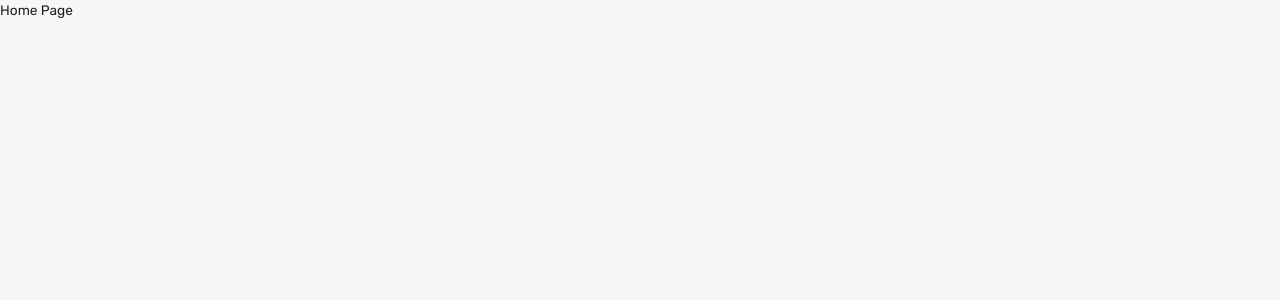
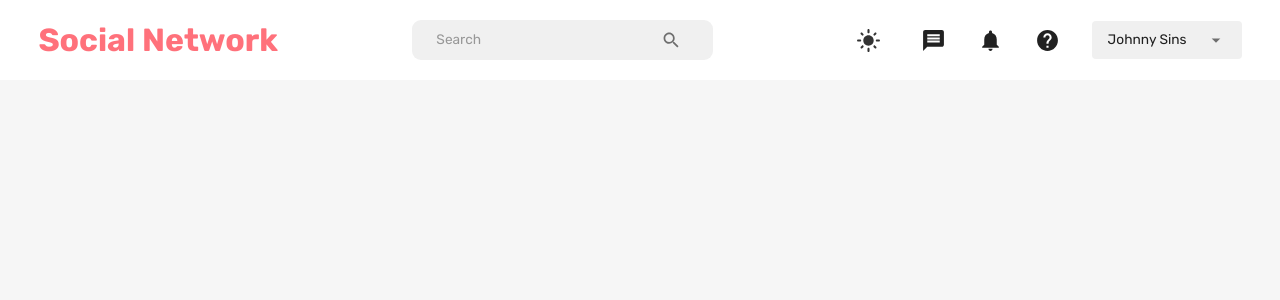
Before and after one commit to Boierul/fullstack-social-network, a React (Create React App) app in the folder client/: page /home in a window 1280 px wide. Shown: the top 300 px of the page. Built offline with nearby package versions, Linux system fonts and the light colour scheme.

Commit message:
Implemented Navbar.jsx.

```diff
--- a/client/src/scenes/homepage/HomePage.jsx
+++ b/client/src/scenes/homepage/HomePage.jsx
@@ -1,8 +1,11 @@
 import React from 'react';
+import Navbar from "../navbar/Navbar";
 
 function HomePage() {
     return (
-        <div>Home Page</div>
+        <div>
+            <Navbar />
+        </div>
     );
 }
 
--- a/client/src/scenes/navbar/Navbar.jsx
+++ b/client/src/scenes/navbar/Navbar.jsx
@@ -1,8 +1,233 @@
 import React from 'react';
+import {useState} from "react";
+import {
+    Box,
+    IconButton,
+    InputBase,
+    Typography,
+    Select,
+    MenuItem,
+    FormControl,
+    useTheme,
+    useMediaQuery
+} from "@mui/material";
+import {
+    Search,
+    Message,
+    DarkMode,
+    LightMode,
+    Notifications,
+    Help,
+    Menu,
+    Close,
+    AccountBox,
+    Logout
+} from "@mui/icons-material";
+import {useDispatch, useSelector} from "react-redux";
+import {setMode, setLogout} from "state";
+import {useNavigate} from "react-router-dom";
+import FlexBetween from "components/FlexBetween";
 
 function Navbar() {
+    const [isMobileMenuToggled, setIsMobileMenuToggled] = useState(false);
+
+    const dispatch = useDispatch();
+    const user = useSelector((state) => state.user);
+    const navigate = useNavigate();
+
+    const isNonMobileScreens = useMediaQuery("(min-width: 1100px)");
+
+    const theme = useTheme();
+    const neutralLight = theme.palette.neutral.light;
+    const dark = theme.palette.neutral.dark;
+    const background = theme.palette.background.default;
+    const primaryLight = theme.palette.primary.light;
+    const alt = theme.palette.background.alt;
+
+    // const fullName = `${user.firstName} ${user.lastName}`;
+    const firstName = "Johnny"
+    const lastName = "Sins"
+    const fullName = `${firstName} ${lastName}`;
+
     return (
-        <div>Navbar</div>
+        <FlexBetween padding="1rem 3%" backgroundColor={alt} zIndex="1">
+
+            <FlexBetween gap="1.75rem">
+                <Typography
+                    fontWeight="bold"
+                    fontSize="clamp(1rem, 2rem, 2.25rem)"
+                    color="primary"
+                    onClick={() => navigate("/home")}
+                    sx={{
+                        "&:hover": {
+                            color: primaryLight,
+                            cursor: "pointer",
+                        },
+                    }}
+                >
+                    Social Network
+                </Typography>
+
+
+            </FlexBetween>
+
+            {/* Show this only on mobile devices */}
+            {isNonMobileScreens && (
+                <FlexBetween
+                    backgroundColor={neutralLight}
+                    borderRadius="9px"
+                    gap="3rem"
+                    padding="0.1rem 1.5rem"
+                    width="25%"
+                >
+                    <InputBase placeholder="Search"/>
+                    <IconButton>
+                        <Search/>
+                    </IconButton>
+                </FlexBetween>
+            )}
+
+            {/* Navigation for Desktop */}
+            {isNonMobileScreens ? (
+                <FlexBetween gap="2rem">
+
+                    <IconButton onClick={() => dispatch(setMode())}>
+                        {theme.palette.mode === "dark" ? (
+                            <DarkMode sx={{fontSize: "25px"}}/>
+                        ) : (
+                            <LightMode sx={{color: dark, fontSize: "25px"}}/>
+                        )}
+                    </IconButton>
+
+                    <Message sx={{fontSize: "25px"}}/>
+                    <Notifications sx={{fontSize: "25px"}}/>
+                    <Help sx={{fontSize: "25px"}}/>
+
+                    <FormControl variant="standard" value={fullName}>
+                        <Select
+                            value={fullName}
+                            sx={{
+                                backgroundColor: neutralLight,
+                                width: "150px",
+                                borderRadius: "0.25rem",
+                                p: "0.25rem 1rem",
+                                "& .MuiSvgIcon-root": {
+                                    pr: "0.25rem",
+                                    width: "3rem",
+                                },
+                                "& .MuiSelect-select:focus": {
+                                    backgroundColor: neutralLight,
+                                },
+                            }}
+                            input={<InputBase/>}
+                        >
+                            <MenuItem value={fullName} style={{width: "150px"}}>
+                                <Typography>{fullName}</Typography>
+                            </MenuItem>
+                            <MenuItem onClick={() => dispatch(setLogout())}>
+                                Log Out
+                            </MenuItem>
+                        </Select>
+                    </FormControl>
+                </FlexBetween>
+            ) : (
+                <IconButton
+                    onClick={() => setIsMobileMenuToggled(!isMobileMenuToggled)}
+                >
+                    <Menu/>
+                </IconButton>
+            )}
+
+
+            {/* Mobile navigation */}
+            {!isNonMobileScreens && isMobileMenuToggled && (
+                <Box
+                    position="fixed"
+                    right="0"
+                    bottom="0"
+                    height="100%"
+                    zIndex="10"
+                    maxWidth="500px"
+                    minWidth="300px"
+                    backgroundColor={background}
+                >
+                    {/* Close Icon */}
+                    <Box display="flex" justifyContent="flex-end" p="1rem">
+                        <IconButton
+                            onClick={() => setIsMobileMenuToggled(!isMobileMenuToggled)}>
+                            <Close/>
+                        </IconButton>
+                    </Box>
+
+                    {/* Menu Items */}
+                    <FlexBetween
+                        display="grid !important"
+                        justifyItems="start"
+                        gap="0.7rem"
+                        margin="1rem"
+                        sx={{
+                            justifyContent: "center"
+                        }}
+                    >
+                        <IconButton sx={{fontSize: "25px", borderRadius: "0px"}}>
+                            <AccountBox/>
+                            <Typography style={{fontSize: "17px", paddingLeft: "1rem"}}>Your Profile</Typography>
+                        </IconButton>
+
+                        <IconButton
+                            onClick={() => dispatch(setMode())}
+                            sx={{fontSize: "25px", borderRadius: "0px"}}
+                        >
+                            {theme.palette.mode === "dark" ? (
+                                <div style={{
+                                    display: "flex"
+                                }}>
+                                    <DarkMode sx={{fontSize: "25px"}}/>
+                                    <Typography style={{fontSize: "17px", paddingLeft: "1rem"}}>Toggle theme</Typography>
+                                </div>
+                            ) : (
+                                <div style={{
+                                    display: "flex"
+                                }}>
+                                    <LightMode sx={{color: dark, fontSize: "25px"}}/>
+                                    <Typography style={{fontSize: "17px", paddingLeft: "1rem"}}>Toggle theme</Typography>
+                                </div>
+                            )}
+                        </IconButton>
+
+                        <IconButton sx={{
+                            borderRadius: "0px"
+                        }}>
+                            <Message sx={{fontSize: "25px"}}/>
+                            <Typography style={{fontSize: "17px", paddingLeft: "1rem"}}>Message</Typography>
+                        </IconButton>
+
+                        <IconButton sx={{
+                            borderRadius: "0px"
+                        }}>
+                            <Notifications sx={{fontSize: "25px"}}/>
+                            <Typography style={{fontSize: "17px", paddingLeft: "1rem"}}>Notifications</Typography>
+                        </IconButton>
+
+                        <IconButton sx={{
+                            borderRadius: "0px"
+                        }}>
+                            <Help sx={{fontSize: "25px"}}/>
+                            <Typography style={{fontSize: "17px", paddingLeft: "1rem"}}>Help</Typography>
+                        </IconButton>
+
+                        <IconButton sx={{
+                            borderRadius: "0px"
+                        }}>
+                            <Logout sx={{fontSize: "25px"}} onClick={() => dispatch(setLogout())}/>
+                            <Typography style={{fontSize: "17px", paddingLeft: "1rem"}}>Log out</Typography>
+                        </IconButton>
+
+                    </FlexBetween>
+                </Box>
+            )}
+
+        </FlexBetween>
     );
 }
 
--- a/client/src/theme.js
+++ b/client/src/theme.js
@@ -59,7 +59,7 @@
             primary: {
               dark: colorTokens.primary[700],
               main: colorTokens.primary[500],
-              light: colorTokens.primary[50],
+              light: colorTokens.primary[200],
             },
             neutral: {
               dark: colorTokens.grey[700],
```
